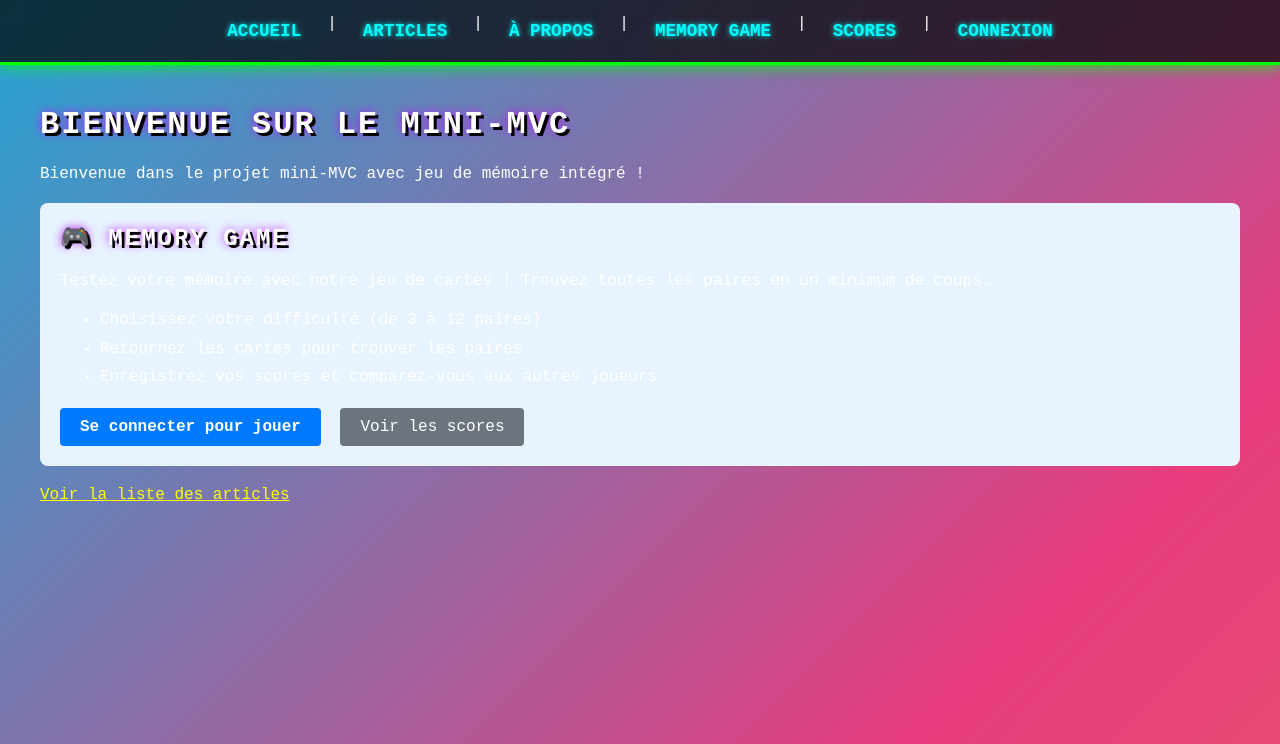
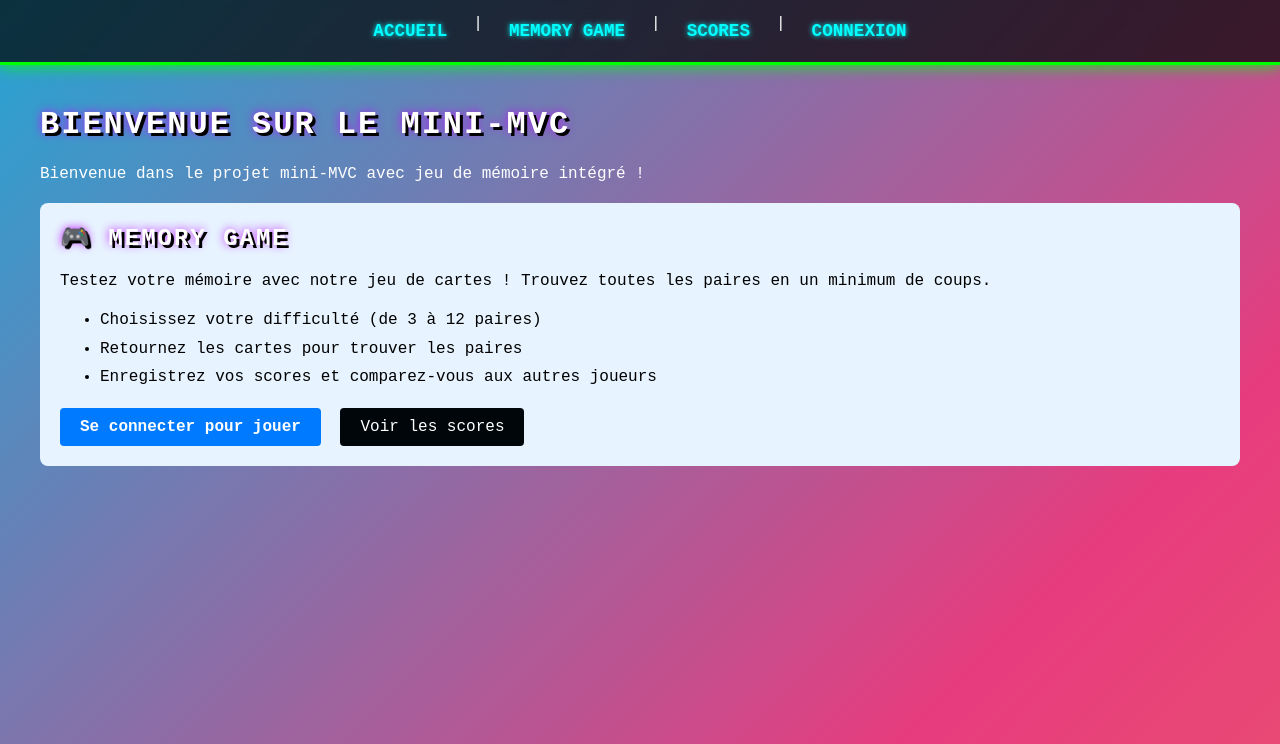
Before and after one commit to malo-martiniani/true-memory-mvc, a PHP site: page / in a window 1280 px wide. Shown: the top 744 px of the page. Run offline with PHP 8.4, Linux system fonts and the light colour scheme.

Commit message:
finition de quelque détails

```diff
--- a/app/Views/game/difficulty.php
+++ b/app/Views/game/difficulty.php
@@ -10,9 +10,9 @@
 
     <div style="background-color: #e7f3ff; padding: 15px; border-radius: 4px; margin-bottom: 20px;">
         <p style="margin: 0;">
-            <strong>Bienvenue <?= htmlspecialchars($_SESSION['username'] ?? '', ENT_QUOTES, 'UTF-8') ?> !</strong>
+            <strong style=color:black>Bienvenue <?= htmlspecialchars($_SESSION['username'] ?? '', ENT_QUOTES, 'UTF-8') ?> !</strong>
         </p>
-        <p style="margin: 10px 0 0 0; font-size: 14px;">
+        <p style="margin: 10px 0 0 0; font-size: 14px;color:black">
             Choisissez le nombre de paires de cartes pour commencer une nouvelle partie.
         </p>
     </div>
--- a/app/Views/home/about.php
+++ b/app/Views/home/about.php
@@ -1,4 +1,3 @@
 <?php
 ?>
 <h1><?= $title ?></h1>
-<p>Bienvenue sur la page À propos de notre mini-MVC.</p>
--- a/app/Views/home/index.php
+++ b/app/Views/home/index.php
@@ -16,10 +16,10 @@
 <!-- Section Memory Game -->
 <div style="background-color: #e7f3ff; padding: 20px; border-radius: 8px; margin: 20px 0;">
   <h2 style="margin-top: 0;">🎮 Memory Game</h2>
-  <p>
+  <p style=color:black>
     Testez votre mémoire avec notre jeu de cartes ! Trouvez toutes les paires en un minimum de coups.
   </p>
-  <ul style="line-height: 1.8;">
+  <ul style="line-height: 1.8;color:black">
     <li>Choisissez votre difficulté (de 3 à 12 paires)</li>
     <li>Retournez les cartes pour trouver les paires</li>
     <li>Enregistrez vos scores et comparez-vous aux autres joueurs</li>
@@ -34,13 +34,8 @@
         Se connecter pour jouer
       </a>
     <?php endif; ?>
-    <a href="/game/leaderboard" style="display: inline-block; padding: 10px 20px; background-color: #6c757d; color: white; text-decoration: none; border-radius: 4px; margin-left: 10px;">
+    <a href="/game/leaderboard" style="display: inline-block; padding: 10px 20px; background-color: #00060aff; color: white; text-decoration: none; border-radius: 4px; margin-left: 10px;">
       Voir les scores
     </a>
   </div>
 </div>
-
-<!-- Exemple d'amélioration : proposer un lien vers la liste des articles -->
-<p>
-  <a href="/articles">Voir la liste des articles</a>
-</p>
--- a/app/Views/layouts/base.php
+++ b/app/Views/layouts/base.php
@@ -23,8 +23,7 @@
   <!-- Menu de navigation global -->
   <nav>
     <a href="/">Accueil</a> |
-    <a href="/articles">Articles</a> |
-    <a href="/about">À propos</a> |
+
     <a href="/game/difficulty">Memory Game</a> |
     <a href="/game/leaderboard">Scores</a>
     <?php if (isset($_SESSION['user_id'])): ?>
--- a/composer.json
+++ b/composer.json
@@ -8,7 +8,7 @@
     },
     "authors": [
         {
-            "name": "Malo Martiniani",
+            "name": "olivier.parraud",
             "email": "malo.martiniani@laplateforme.io"
         }
     ],
```
Also changed, not shown: public/assets/img/README.md.
